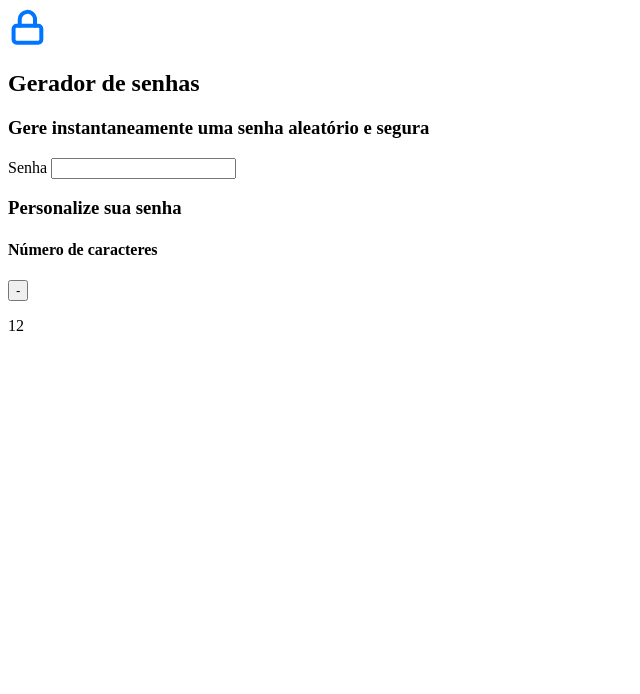
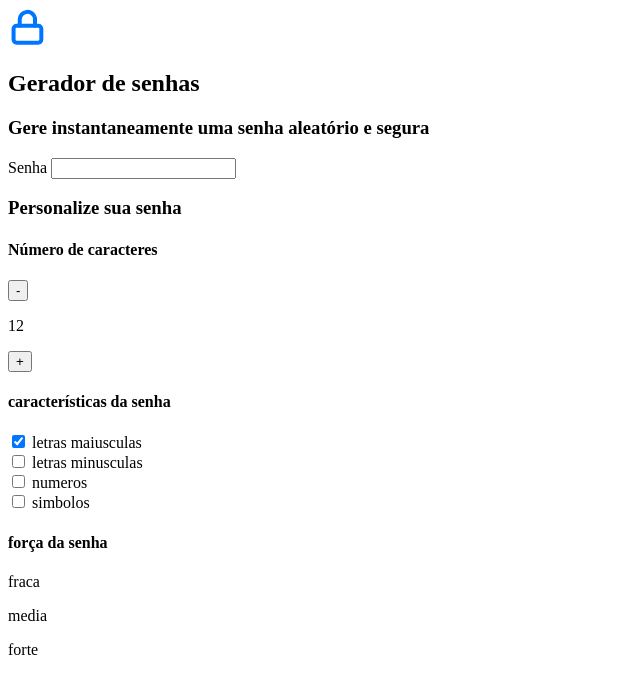
Before and after one commit to sujirokimimameagr/senhas, a plain HTML site: page index.html in a window 1280 px wide. Shown: the whole page, without its empty margins (0-640 px from the left). Drawn offline with Linux system fonts and the light colour scheme.

Commit message:
Add files via upload

```diff
--- a/index.html
+++ b/index.html
@@ -27,3 +27,35 @@
                 <div class="parametro-senha-botoes">
                     <button class="parametro-senha_botao">-</button>
                     <p class="parametro-senha_texto">12</p>
+                    <button class="parametro-senha_botao">+</button>
+                </div>
+            </div>
+            <div class="parametro-senha">
+                <h4 class="parametro-senha_titulo">características da senha </h4>
+            <div class="parametro_senha-checkbox">
+                <input name="maisuculo"  type="checkbox"  class="checkbox" checked>
+                <label for="maisusculo">letras maiusculas</label>
+            </div>
+            <div class="parametro_senha-checkbox">
+                <input name="minusculo" type="checkbox" class="checkbox">
+                <label for="minususculo">letras minusculas </label>
+            </div>
+            <div class="parametro_senha-checkbox">
+                <input name="numero" type="checkbox" class="checkbox">
+                <label for="numero">numeros </label>
+            </div>
+            <div class="parametro_senha-checkbox">
+                <input name="simbolo" type="checkbox" class="checkbox">
+                <label for="simbolo">simbolos </label>
+            </div>
+            </div>
+            <div class="parametro-senha">
+                <h4 class="parametro-senha_titulo">força da senha</h4>
+                <div class="barra"> </div>
+                <div class="forca fraca"> </div>
+                <div class="parametro-senha-textos">
+                <p>fraca</p>
+                <p>media</p>
+                <p>forte</p>
+                </div>
+                <p class="entropia"> </p>
```
